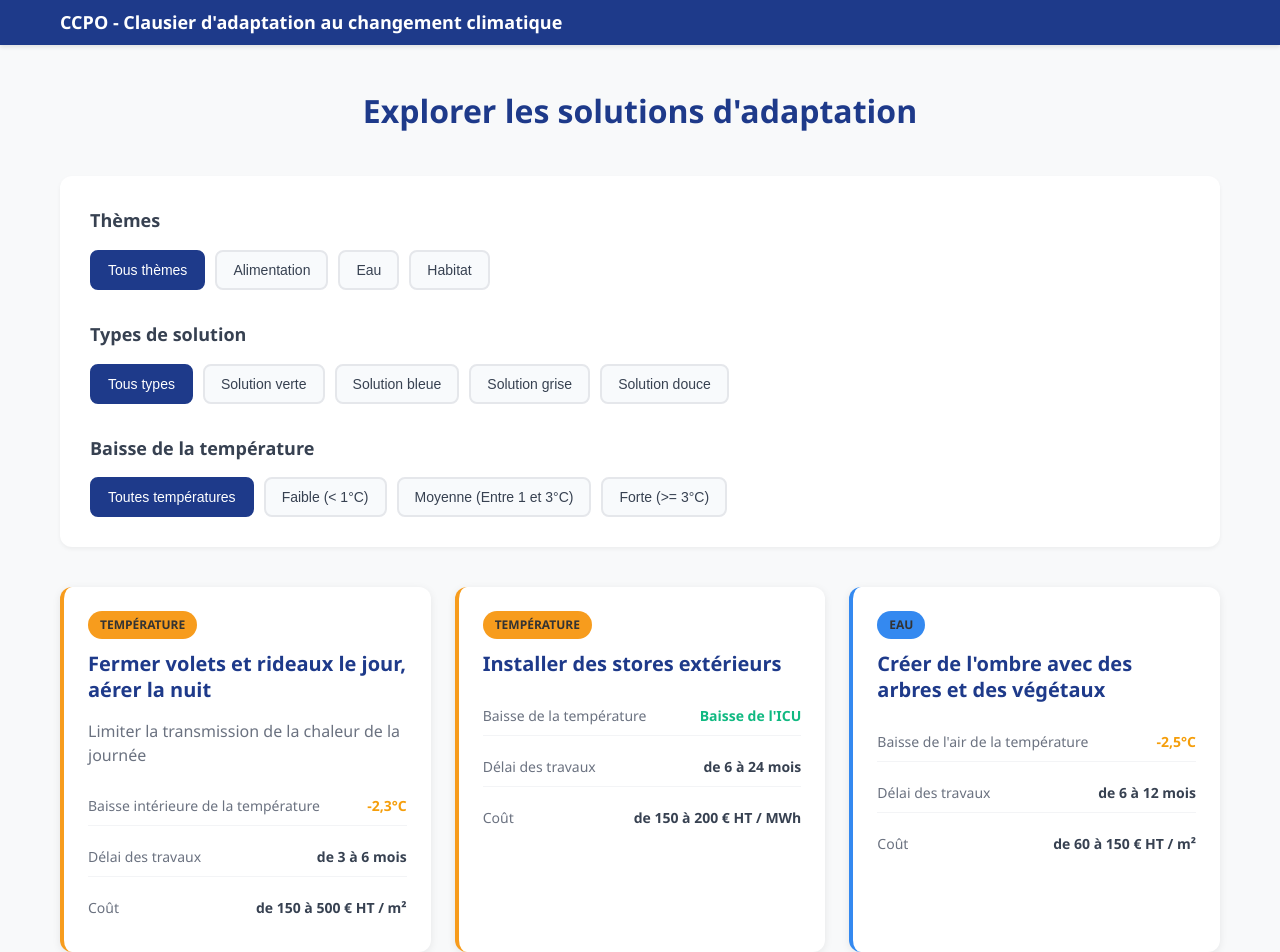
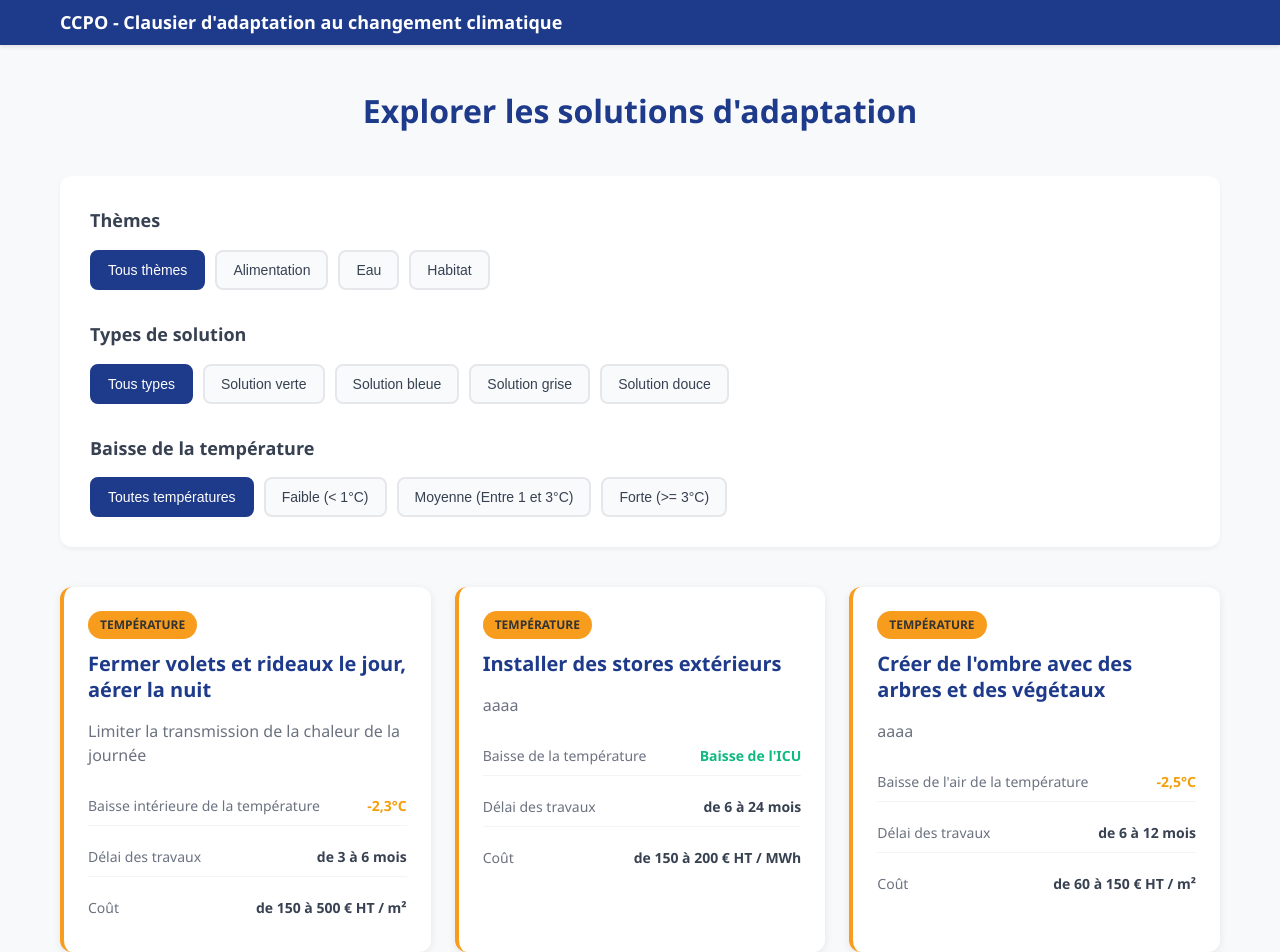
Before and after one commit to abarreaux-bigblue/ccpo, a React (Vite) app: page / in a window 1280 px wide. Shown: the top 952 px of the page. Built offline with nearby package versions, Linux system fonts and the light colour scheme; the HTML template or start-up script is replaced by a standard one.

Commit message:
refactor: solutions

```diff
--- a/src/data/solutions.ts
+++ b/src/data/solutions.ts
@@ -13,7 +13,7 @@ export const solutions: Solution[] = [
   },
   {
     title: "Installer des stores extérieurs",
-    description: "",
+    description: "aaaa",
     temperature: "faible",
     tempValue: "Baisse de l'ICU",
     tempType: "",
@@ -23,7 +23,17 @@ export const solutions: Solution[] = [
   },
   {
     title: "Créer de l'ombre avec des arbres et des végétaux",
-    description: "",
+    description: "aaaa",
+    temperature: "moyenne",
+    tempValue: "-2,5°C",
+    tempType: "de l'air",
+    duration: "de 6 à 12 mois",
+    cost: "de 60 à 150 € HT / m²",
+    theme: "température"
+  },
+  {
+    title: "Installer un récupérateur d'eau de pluie",
+    description: "aaaa",
     temperature: "moyenne",
     tempValue: "-2,5°C",
     tempType: "de l'air",
```
